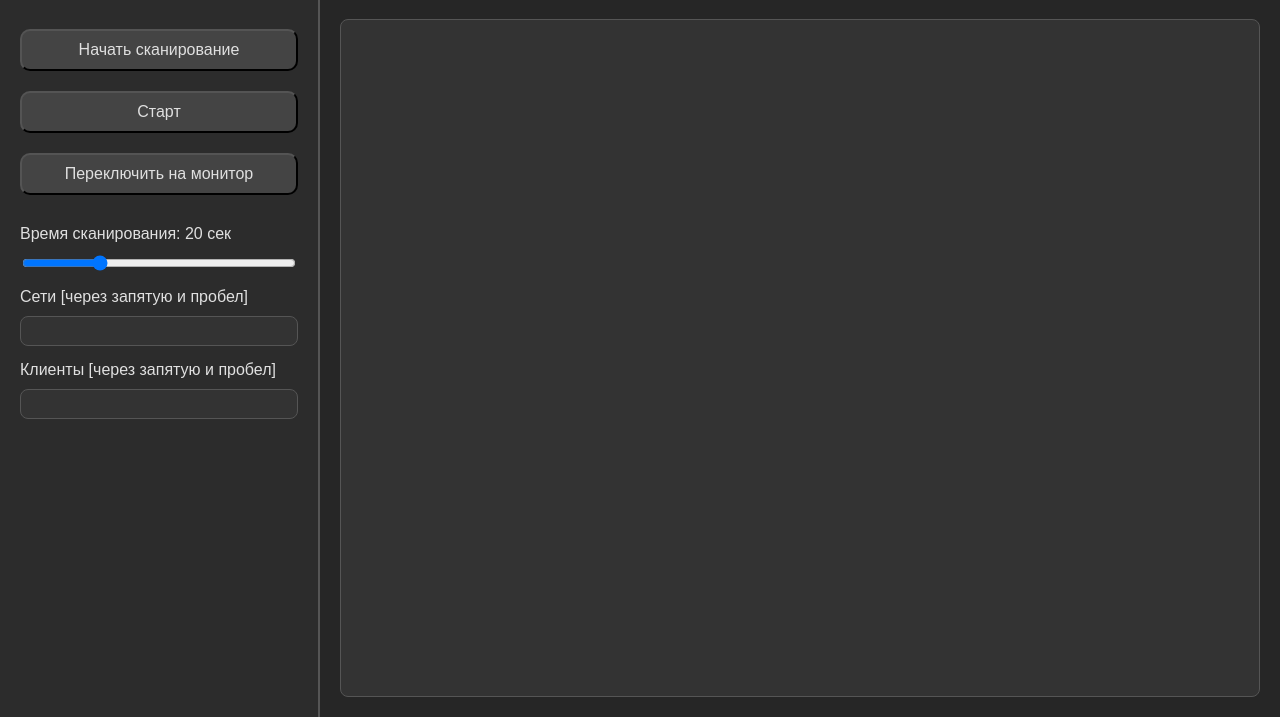
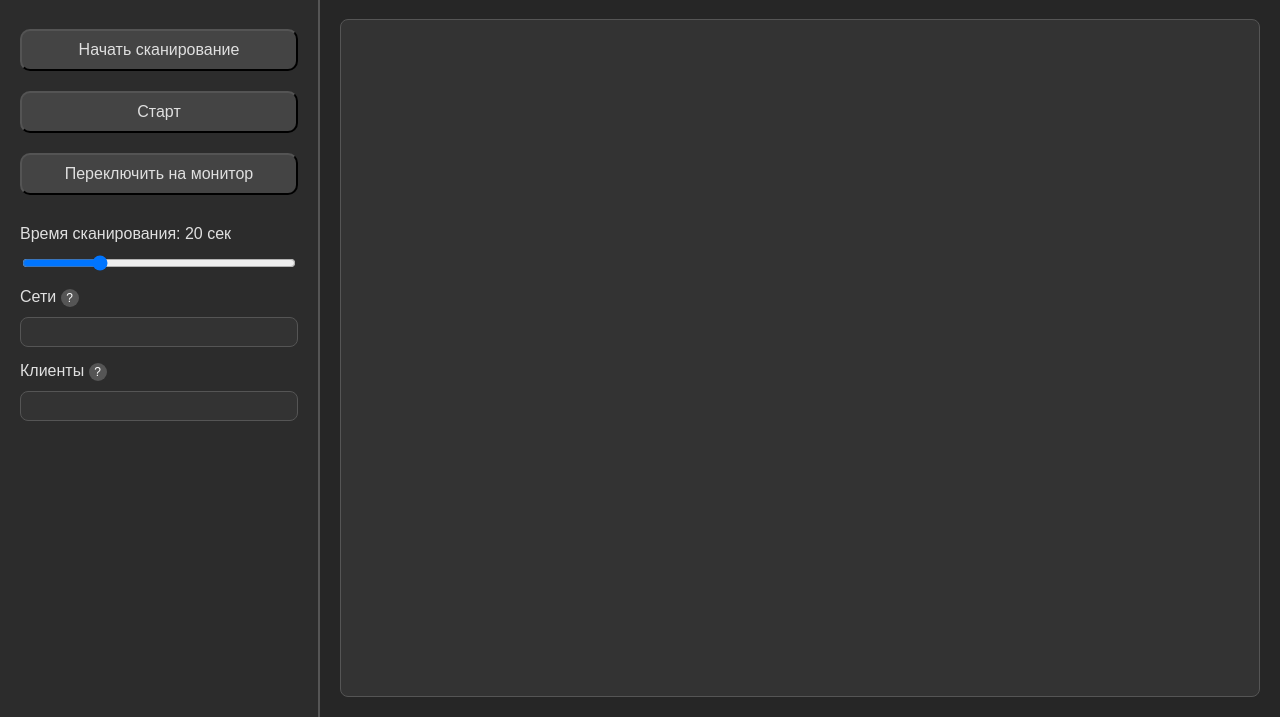
Before and after one commit to notanhour/deauther, a Flask app: page / in a window 1280 px wide. Shown: the part 83-800 px from the top of the page. Run offline with Flask 3, Linux system fonts and the light colour scheme; data that the repository does not hold is empty.

Commit message:
Tooltips & changed outline of input[type="text"]

```diff
--- a/static/css/style.css
+++ b/static/css/style.css
@@ -78,14 +78,69 @@ label {
     color: #e0e0e0;
 }
 
-input[type="text"],
-input[type="number"] {
+.question {
+    display: inline-flex;
+    align-items: center;
+    justify-content: center;
+    width: 18px;
+    height: 18px;
+    background-color: #555;
+    color: #fff;
+    border-radius: 50%;
+    font-size: 12px;
+    cursor: pointer;
+}
+
+.tooltip {
+    position: relative;
+    display: inline-block;
+    cursor: pointer;
+}
+
+.tooltip .tooltiptext {
+    visibility: hidden;
+    width: 150px;
+    background-color: #555;
+    color: #fff;
+    text-align: center;
+    border-radius: 6px;
+    padding: 5px;
+    position: absolute;
+    z-index: 1;
+    bottom: 140%;
+    left: 50%;
+    margin-left: -40px;
+    opacity: 0;
+    transition: opacity 0.3s;
+}
+
+.tooltip .tooltiptext::after {
+    content: "";
+    position: absolute;
+    top: 100%;
+    left: 25%;
+    margin-left: -5px;
+    border-width: 5px;
+    border-style: solid;
+    border-color: #555 transparent transparent transparent;
+}
+
+.tooltip:hover .tooltiptext {
+    visibility: visible;
+    opacity: 1;
+}
+
+input[type="text"] {
     padding: 6px;
     font-size: 14px;
     border-radius: 8px;
     border: 1px solid #555555;
     background-color: #333333;
     color: #e0e0e0;
+}
+
+input[type="text"]:focus {
+    outline: 2px solid #007bff;
 }
 
 .mainContent {
--- a/templates/index.html
+++ b/templates/index.html
@@ -26,11 +26,21 @@
                     <input type="range" id="scanTimeSlider" name="scanTimeSlider" min="5" max="60" value="20">
                 </div>
                 <div class="inputGroup">
-                    <label for="targetNetworks">Сети [через запятую и пробел]</label>
+                    <label for="targetNetworks">Сети
+                        <div class="tooltip">
+                            <span class="question">?</span>
+                            <span class="tooltiptext">Названия сетей через запятую и пробел</span>
+                        </div>
+                    </label>
                     <input type="text" id="targetNetworks" name="targetNetworks">
                 </div>
                 <div class="inputGroup">
-                    <label for="targetClients">Клиенты [через запятую и пробел]</label>
+                    <label for="targetClients">Клиенты
+                        <div class="tooltip">
+                            <span class="question">?</span>
+                            <span class="tooltiptext">MAC-адреса клиентов через запятую и пробел</span>
+                        </div>
+                    </label>
                     <input type="text" id="targetClients" name="targetClients">
                 </div>
             </div>
```
